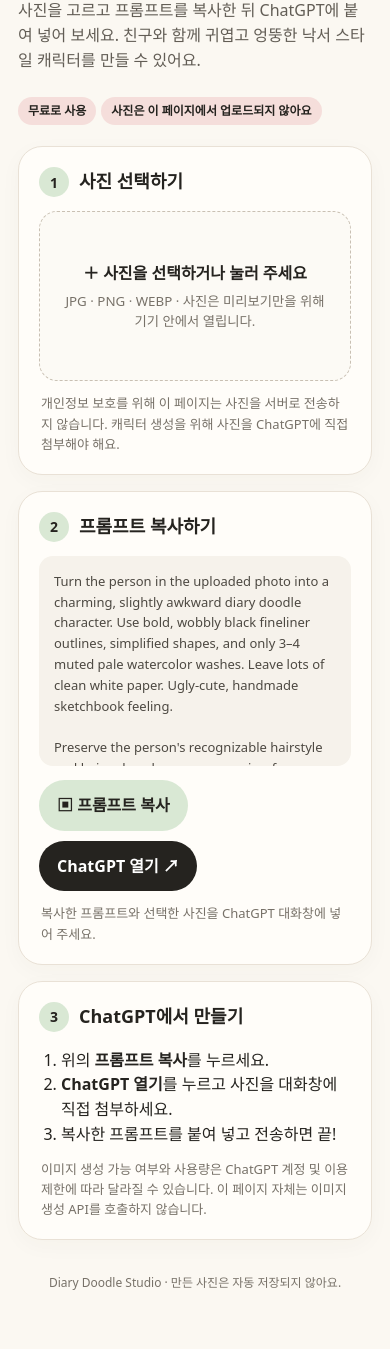
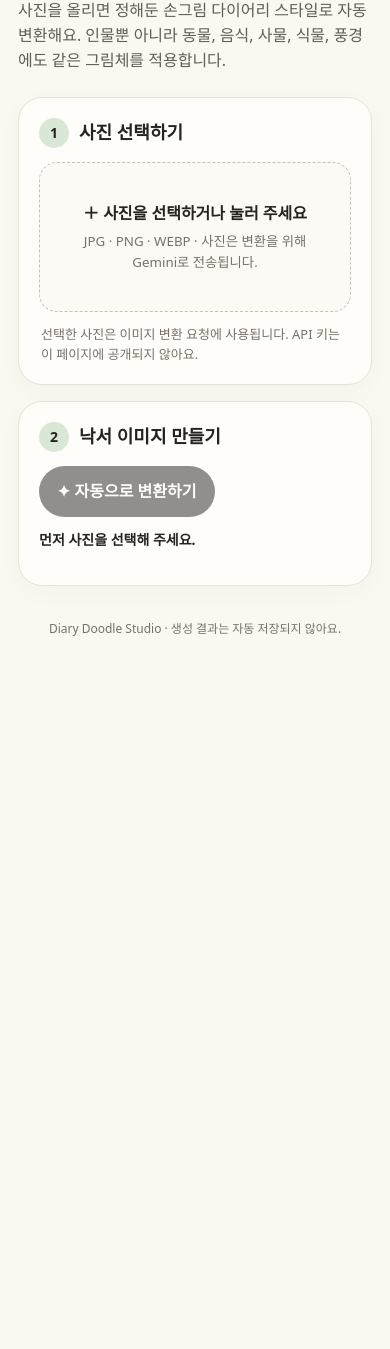
Before and after one commit to pwj7783-coder/Stickers, a plain HTML site: page index.html in a window 390 px wide. Shown: the part 139-1488 px from the top of the page. After the commit the page ends 844 px from the top, so only its background shows below. Drawn offline with Linux system fonts and the light colour scheme.

Commit message:
Replace prompt-copy page with automatic doodle image generator

```diff
--- a/index.html
+++ b/index.html
@@ -1,66 +1,29 @@
 <!doctype html>
 <html lang="ko">
 <head>
-<meta charset="utf-8">
-<meta name="viewport" content="width=device-width, initial-scale=1">
-<meta name="theme-color" content="#f8f5ef">
-<title>Diary Doodle Studio · 나만의 낙서 캐릭터</title>
+<meta charset="utf-8"><meta name="viewport" content="width=device-width,initial-scale=1"><meta name="theme-color" content="#f8f5ef">
+<title>Diary Doodle Studio · 나만의 낙서 이미지</title>
 <style>
 :root{--ink:#25231f;--paper:#fbf8f2;--card:#fffdf9;--muted:#777168;--line:#e9e1d6;--accent:#d9e8d4;--pink:#f5dedb}
-*{box-sizing:border-box}body{margin:0;background:var(--paper);color:var(--ink);font-family:ui-rounded,"Apple SD Gothic Neo","Malgun Gothic",system-ui,sans-serif;line-height:1.55}
-main{width:min(760px,100%);margin:auto;padding:28px 18px 56px}.eyebrow{font-size:12px;letter-spacing:.12em;color:var(--muted);font-weight:800;text-transform:uppercase}
-h1{font-size:clamp(30px,7vw,46px);letter-spacing:-.06em;line-height:1.08;margin:12px 0}h1 span{background:linear-gradient(transparent 63%,#e2ead8 63%);padding:0 4px}
-.lead{color:#625d55;max-width:560px;margin:14px 0 24px}.card{background:var(--card);border:1px solid var(--line);border-radius:24px;padding:20px;margin:16px 0;box-shadow:0 6px 22px #473a2208}
-.step{display:flex;align-items:center;gap:10px;margin:0 0 14px;font-size:18px;font-weight:800}.num{display:grid;place-items:center;width:30px;height:30px;background:var(--accent);border-radius:50%;font-size:14px}
-.upload{display:flex;align-items:center;justify-content:center;text-align:center;min-height:170px;border:1.5px dashed #c9c0b3;border-radius:18px;background:#fcfaf5;padding:22px;cursor:pointer}.upload:hover{background:#f6f4ec}.upload input{display:none}.upload strong{display:block;font-size:16px}.upload small{display:block;color:var(--muted);margin-top:5px}
-.preview{display:none;margin-top:14px;text-align:center}.preview img{max-width:100%;max-height:300px;border-radius:14px;object-fit:contain;background:#f5f1e9}.filename{font-size:12px;color:var(--muted);margin-top:6px}
-.actions{display:flex;flex-wrap:wrap;gap:10px;margin-top:14px}.btn{border:0;border-radius:999px;padding:13px 18px;font:inherit;font-weight:800;cursor:pointer;text-decoration:none;display:inline-flex;justify-content:center;align-items:center;gap:8px}.primary{background:var(--ink);color:white}.secondary{background:var(--accent);color:var(--ink)}.btn:focus-visible,.upload:focus-within{outline:3px solid #b5c9ad;outline-offset:3px}
-.note{font-size:13px;color:var(--muted);margin:12px 2px 0}.prompt{white-space:pre-wrap;font-size:13px;line-height:1.6;background:#f6f2eb;border-radius:14px;padding:15px;max-height:210px;overflow:auto;color:#4d4942}.tag{display:inline-block;font-size:12px;border-radius:999px;padding:5px 10px;background:var(--pink);margin:0 5px 5px 0;font-weight:700}
-footer{text-align:center;font-size:12px;color:var(--muted);padding-top:18px}
-</style>
-</head>
-<body>
-<main>
-  <div class="eyebrow">A tiny creative corner · 01</div>
-  <h1>사진 한 장으로<br><span>다이어리 낙서 캐릭터</span></h1>
-  <p class="lead">사진을 고르고 프롬프트를 복사한 뒤 ChatGPT에 붙여 넣어 보세요. 친구와 함께 귀엽고 엉뚱한 낙서 스타일 캐릭터를 만들 수 있어요.</p>
-  <div><span class="tag">무료로 사용</span><span class="tag">사진은 이 페이지에서 업로드되지 않아요</span></div>
-  <section class="card">
-    <h2 class="step"><span class="num">1</span> 사진 선택하기</h2>
-    <label class="upload" for="photo">
-      <span><strong>＋ 사진을 선택하거나 눌러 주세요</strong><small>JPG · PNG · WEBP · 사진은 미리보기만을 위해 기기 안에서 열립니다.</small></span>
-      <input id="photo" type="file" accept="image/*">
-    </label>
-    <div class="preview" id="preview"><img id="previewImg" alt="선택한 사진 미리보기"><div class="filename" id="filename"></div></div>
-    <p class="note">개인정보 보호를 위해 이 페이지는 사진을 서버로 전송하지 않습니다. 캐릭터 생성을 위해 사진을 ChatGPT에 직접 첨부해야 해요.</p>
-  </section>
-  <section class="card">
-    <h2 class="step"><span class="num">2</span> 프롬프트 복사하기</h2>
-    <div class="prompt" id="prompt">Turn the person in the uploaded photo into a charming, slightly awkward diary doodle character. Use bold, wobbly black fineliner outlines, simplified shapes, and only 3–4 muted pale watercolor washes. Leave lots of clean white paper. Ugly-cute, handmade sketchbook feeling.
-
-Preserve the person's recognizable hairstyle and hair color, glasses, accessories, face shape, and main outfit colors. Use tiny simple dot eyes, a small smile, and subtle blush. Show the full body standing in a relaxed three-quarter view. No background, no cast shadow, no text, no extra objects. Isolated on a transparent background if supported; otherwise use a plain white background.
-
-Keep it loose, imperfect, minimal, sweet, and consistent like a recurring character in a personal diary. Do not make it photorealistic or overly polished.</div>
-    <div class="actions"><button class="btn secondary" id="copy">▣ 프롬프트 복사</button><button class="btn primary" id="open">ChatGPT 열기 ↗</button></div>
-    <p class="note" id="status" aria-live="polite">복사한 프롬프트와 선택한 사진을 ChatGPT 대화창에 넣어 주세요.</p>
-  </section>
-  <section class="card">
-    <h2 class="step"><span class="num">3</span> ChatGPT에서 만들기</h2>
-    <ol style="padding-left:22px;margin-bottom:0">
-      <li>위의 <b>프롬프트 복사</b>를 누르세요.</li>
-      <li><b>ChatGPT 열기</b>를 누르고 사진을 대화창에 직접 첨부하세요.</li>
-      <li>복사한 프롬프트를 붙여 넣고 전송하면 끝!</li>
-    </ol>
-    <p class="note">이미지 생성 가능 여부와 사용량은 ChatGPT 계정 및 이용 제한에 따라 달라질 수 있습니다. 이 페이지 자체는 이미지 생성 API를 호출하지 않습니다.</p>
-  </section>
-  <footer>Diary Doodle Studio · 만든 사진은 자동 저장되지 않아요.</footer>
-</main>
+*{box-sizing:border-box}body{margin:0;background:var(--paper);color:var(--ink);font-family:ui-rounded,"Apple SD Gothic Neo","Malgun Gothic",system-ui,sans-serif;line-height:1.55}main{width:min(760px,100%);margin:auto;padding:28px 18px 56px}
+.eyebrow{font-size:12px;letter-spacing:.12em;color:var(--muted);font-weight:800;text-transform:uppercase}h1{font-size:clamp(30px,7vw,46px);letter-spacing:-.06em;line-height:1.08;margin:12px 0}h1 span{background:linear-gradient(transparent 63%,#e2ead8 63%);padding:0 4px}.lead{color:#625d55;max-width:560px;margin:14px 0 24px}
+.card{background:var(--card);border:1px solid var(--line);border-radius:24px;padding:20px;margin:16px 0;box-shadow:0 6px 22px #473a2208}.step{display:flex;align-items:center;gap:10px;margin:0 0 14px;font-size:18px;font-weight:800}.num{display:grid;place-items:center;width:30px;height:30px;background:var(--accent);border-radius:50%;font-size:14px}
+.upload{display:flex;align-items:center;justify-content:center;text-align:center;min-height:150px;border:1.5px dashed #c9c0b3;border-radius:18px;background:#fcfaf5;padding:22px;cursor:pointer}.upload:hover{background:#f6f4ec}.upload input{display:none}.upload strong{display:block;font-size:16px}.upload small{display:block;color:var(--muted);margin-top:5px}
+.preview,.result{display:none;margin-top:14px;text-align:center}.preview img,.result img{max-width:100%;max-height:440px;border-radius:14px;object-fit:contain;background-color:#f5f1e9;background-image:linear-gradient(45deg,#e8e3dc 25%,transparent 25%),linear-gradient(-45deg,#e8e3dc 25%,transparent 25%),linear-gradient(45deg,transparent 75%,#e8e3dc 75%),linear-gradient(-45deg,transparent 75%,#e8e3dc 75%);background-size:18px 18px;background-position:0 0,0 9px,9px -9px,-9px 0}
+.actions{display:flex;flex-wrap:wrap;gap:10px;margin-top:14px}.btn{border:0;border-radius:999px;padding:13px 18px;font:inherit;font-weight:800;cursor:pointer;text-decoration:none;display:inline-flex;justify-content:center;align-items:center;gap:8px}.primary{background:var(--ink);color:white}.secondary{background:var(--accent);color:var(--ink)}.btn:disabled{opacity:.5;cursor:wait}.note{font-size:13px;color:var(--muted);margin:12px 2px 0}.status{font-size:14px;font-weight:650;margin-top:12px;min-height:1.5em}footer{text-align:center;font-size:12px;color:var(--muted);padding-top:18px}
+</style></head><body><main>
+<div class="eyebrow">A tiny creative corner · 01</div><h1>사진 한 장으로<br><span>다이어리 낙서 이미지</span></h1>
+<p class="lead">사진을 올리면 정해둔 손그림 다이어리 스타일로 자동 변환해요. 인물뿐 아니라 동물, 음식, 사물, 식물, 풍경에도 같은 그림체를 적용합니다.</p>
+<section class="card"><h2 class="step"><span class="num">1</span> 사진 선택하기</h2>
+<label class="upload" for="photo"><span><strong>＋ 사진을 선택하거나 눌러 주세요</strong><small>JPG · PNG · WEBP · 사진은 변환을 위해 Gemini로 전송됩니다.</small></span><input id="photo" type="file" accept="image/jpeg,image/png,image/webp"></label>
+<div class="preview" id="preview"><img id="previewImg" alt="선택한 사진 미리보기"></div><p class="note">선택한 사진은 이미지 변환 요청에 사용됩니다. API 키는 이 페이지에 공개되지 않아요.</p></section>
+<section class="card"><h2 class="step"><span class="num">2</span> 낙서 이미지 만들기</h2>
+<button class="btn primary" id="generate" disabled>✦ 자동으로 변환하기</button><p class="status" id="status" aria-live="polite">먼저 사진을 선택해 주세요.</p>
+<div class="result" id="result"><img id="resultImg" alt="생성된 다이어리 낙서 이미지"><div class="actions"><a class="btn secondary" id="download" download="diary-doodle.png">↓ PNG 저장하기</a></div></div>
+</section><footer>Diary Doodle Studio · 생성 결과는 자동 저장되지 않아요.</footer></main>
 <script>
-const photo=document.getElementById('photo'),preview=document.getElementById('preview'),img=document.getElementById('previewImg'),filename=document.getElementById('filename'),status=document.getElementById('status');
-let currentUrl=null;
-photo.addEventListener('change',()=>{const file=photo.files&&photo.files[0];if(!file)return;if(!file.type.startsWith('image/')){status.textContent='이미지 파일을 선택해 주세요.';return}if(currentUrl)URL.revokeObjectURL(currentUrl);currentUrl=URL.createObjectURL(file);img.src=currentUrl;filename.textContent=file.name;preview.style.display='block';status.textContent='사진 미리보기가 준비됐어요. ChatGPT에 사진을 직접 첨부해 주세요.'});
-document.getElementById('copy').addEventListener('click',async()=>{const text=document.getElementById('prompt').innerText;try{await navigator.clipboard.writeText(text);status.textContent='프롬프트를 복사했어요! 이제 ChatGPT를 열어 사진과 함께 붙여 넣으세요.'}catch(e){const range=document.createRange();range.selectNodeContents(document.getElementById('prompt'));const sel=window.getSelection();sel.removeAllRanges();sel.addRange(range);status.textContent='자동 복사가 안 되어 프롬프트를 선택했어요. 길게 눌러 복사해 주세요.'}});
-document.getElementById('open').addEventListener('click',()=>window.open('https://chatgpt.com/','_blank','noopener,noreferrer'));
-</script>
-</body>
-</html>
+const photo=document.getElementById('photo'),preview=document.getElementById('preview'),previewImg=document.getElementById('previewImg'),generate=document.getElementById('generate'),status=document.getElementById('status'),result=document.getElementById('result'),resultImg=document.getElementById('resultImg'),download=document.getElementById('download');
+let selectedFile=null,previewUrl=null,resultUrl=null;
+photo.addEventListener('change',()=>{const f=photo.files&&photo.files[0];if(!f)return;if(!['image/jpeg','image/png','image/webp'].includes(f.type)){status.textContent='JPG, PNG 또는 WEBP 이미지 파일을 선택해 주세요.';return}if(f.size>12*1024*1024){status.textContent='사진 크기는 12MB 이하로 선택해 주세요.';return}selectedFile=f;if(previewUrl)URL.revokeObjectURL(previewUrl);previewUrl=URL.createObjectURL(f);previewImg.src=previewUrl;preview.style.display='block';generate.disabled=false;result.style.display='none';status.textContent='사진이 준비됐어요. 자동 변환을 눌러 주세요.'});
+generate.addEventListener('click',async()=>{if(!selectedFile)return;generate.disabled=true;generate.textContent='변환 중…';status.textContent='그림체를 적용하고 있어요. 잠시 기다려 주세요.';result.style.display='none';try{const data=await new Promise((resolve,reject)=>{const reader=new FileReader();reader.onload=()=>resolve(String(reader.result).split(',')[1]);reader.onerror=reject;reader.readAsDataURL(selectedFile)});const response=await fetch('/api/generate',{method:'POST',headers:{'Content-Type':'application/json'},body:JSON.stringify({image:data,mimeType:selectedFile.type})});const payload=await response.json();if(!response.ok)throw new Error(payload.error||'이미지 생성에 실패했어요.');if(!payload.image)throw new Error('응답에서 이미지 결과를 찾지 못했어요.');if(resultUrl)URL.revokeObjectURL(resultUrl);resultUrl='data:'+payload.mimeType+';base64,'+payload.image;resultImg.src=resultUrl;download.href=resultUrl;download.download='diary-doodle.png';result.style.display='block';status.textContent='완성됐어요! 아래에서 PNG를 저장해 주세요.'}catch(e){status.textContent=e.message||'오류가 발생했어요. 잠시 후 다시 시도해 주세요.'}finally{generate.disabled=false;generate.textContent='✦ 다시 변환하기'}});
+</script></body></html>
```
